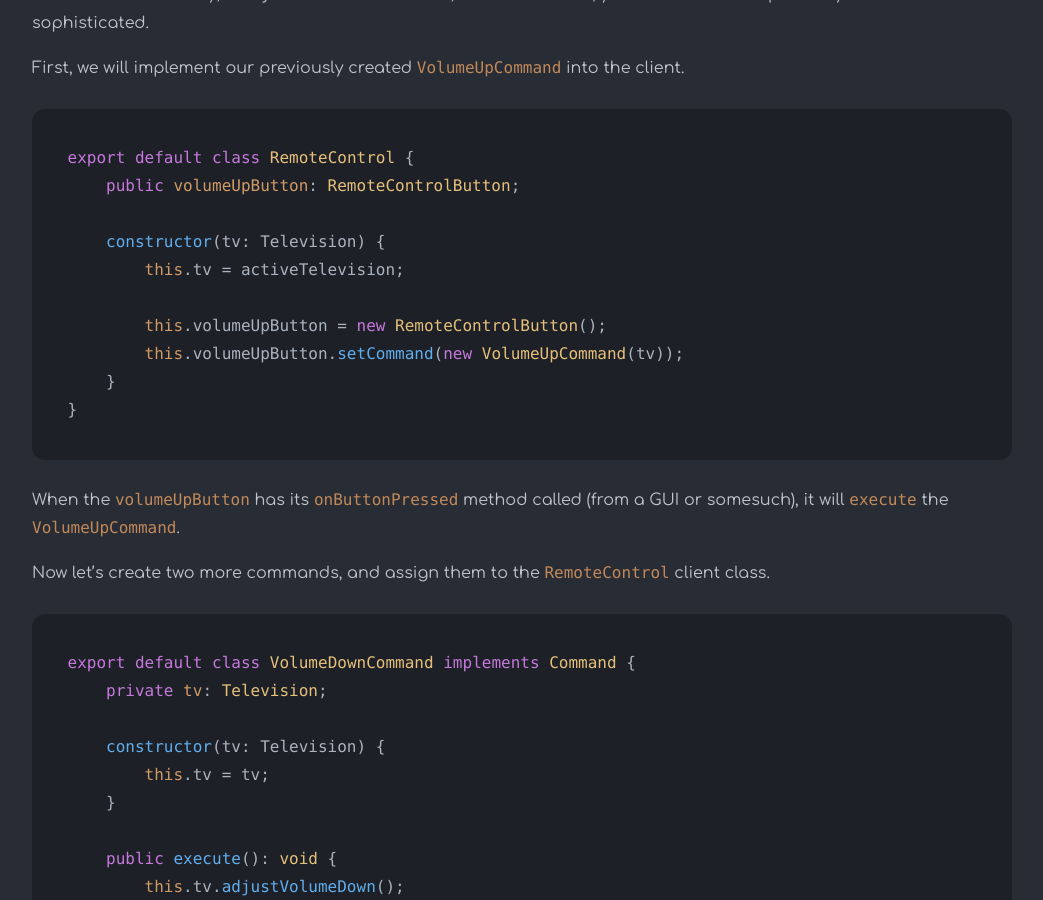
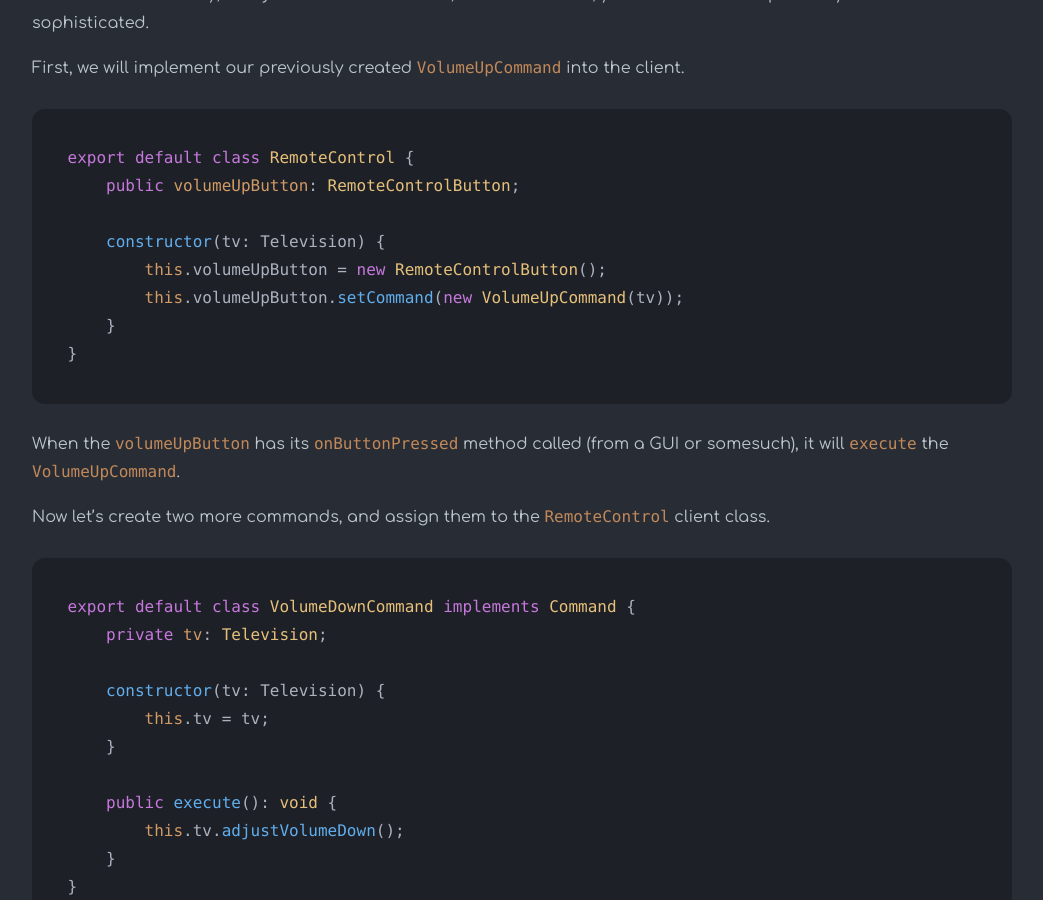
Before and after one commit to danielhutchinson/danielhutchinson.github.io, a Jekyll site: the page built from _posts/2019-04-19-encapsulating-logic-using-the-command-pattern.md, in a window 1280 px wide and 900 px high, scrolled down 4461 px. Shown: the whole window, without its empty margins (118-1161 px from the left). Built offline with Jekyll 4.4.1, drawn with Linux system fonts in a browser that asks for light colours; nearby versions of some CDN libraries.

Commit message:
fix: more code cleanup in example

```diff
--- a/_posts/2019-04-19-encapsulating-logic-using-the-command-pattern.md
+++ b/_posts/2019-04-19-encapsulating-logic-using-the-command-pattern.md
@@ -130,8 +130,6 @@ export default class RemoteControl {
     public volumeUpButton: RemoteControlButton;
 
     constructor(tv: Television) {
-        this.tv = activeTelevision;
-
         this.volumeUpButton = new RemoteControlButton();
         this.volumeUpButton.setCommand(new VolumeUpCommand(tv));
     }
```
